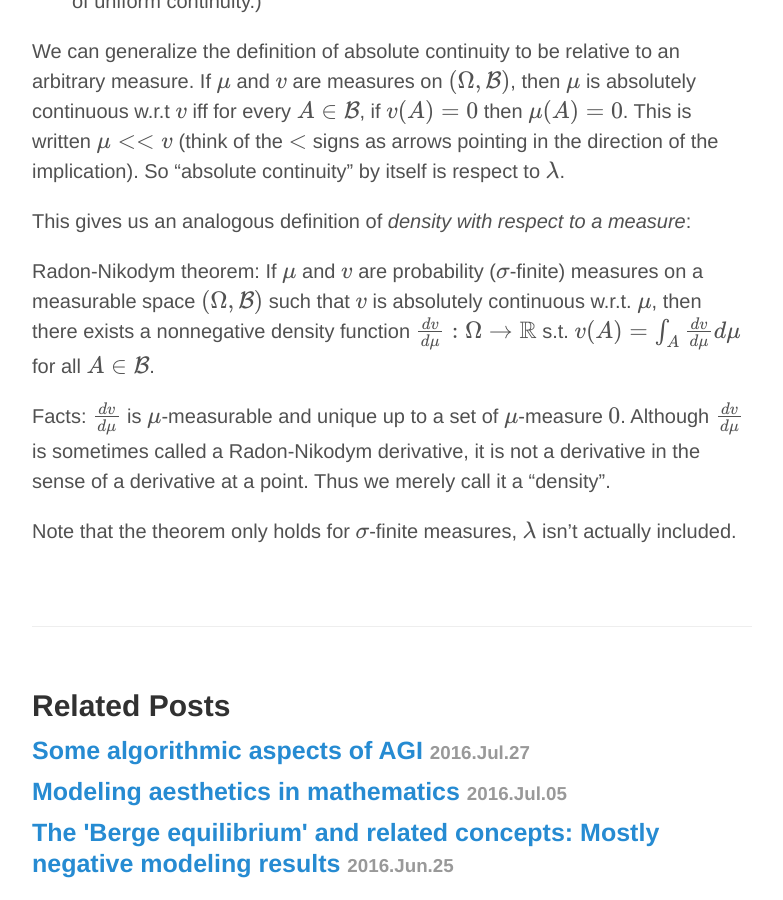
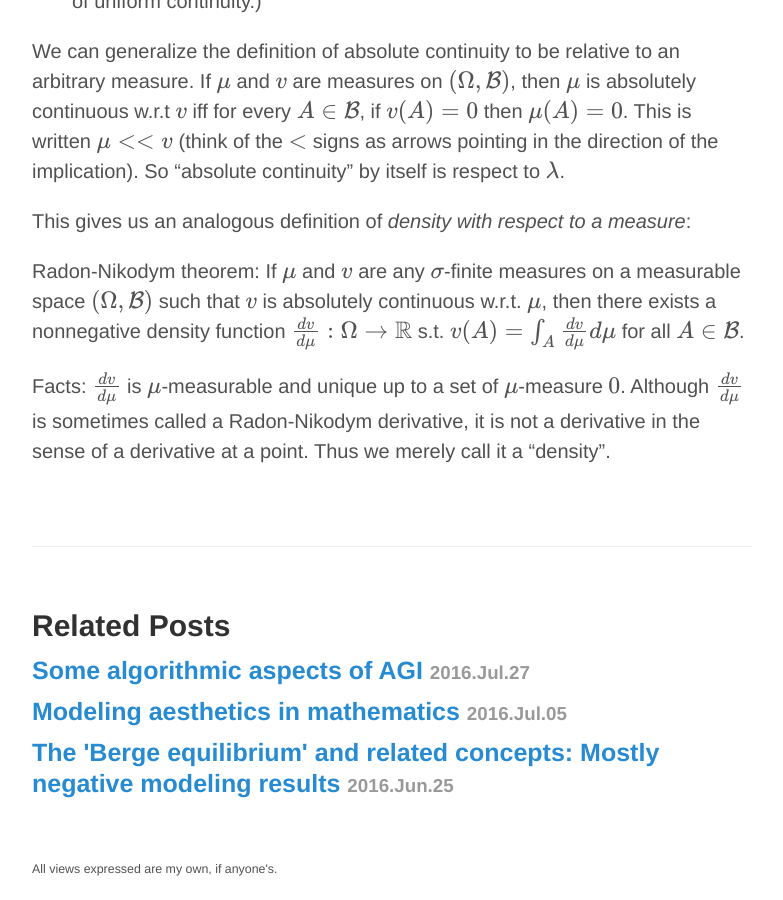
Before and after one commit to amacfie/amacfie.github.io, a Jekyll site: the page built from _posts/2016-09-25-understanding_radon-nikodym.md, in a window 1280 px wide and 900 px high, scrolled down 1151 px. Shown: the whole window, without its empty margins (248-1031 px from the left). Built offline with Jekyll 4.4.1, drawn with Linux system fonts in a browser that asks for light colours; formulas are drawn with MathJax 3; comment, search, counter and statistics services are not loaded.

Commit message:
Fix sigma finite def

```diff
--- a/_posts/2016-09-25-understanding_radon-nikodym.md
+++ b/_posts/2016-09-25-understanding_radon-nikodym.md
@@ -54,7 +54,7 @@ So "absolute continuity" by itself is respect to $$\lambda$$.
 This gives us an analogous definition of _density with respect to a measure_:
 
 Radon-Nikodym theorem:
-If $$\mu$$ and $$v$$ are probability ($$\sigma$$-finite) measures on a measurable
+If $$\mu$$ and $$v$$ are any $$\sigma$$-finite measures on a measurable
 space $$(\Omega, \mathcal{B})$$ such that $$v$$ is absolutely
 continuous w.r.t. $$\mu$$, then there exists a nonnegative density function
 $$\frac{dv}{d\mu}: \Omega \rightarrow \mathbb{R}$$ s.t. $$v(A) = \int_A
@@ -65,6 +65,3 @@ $$\mu$$-measure $$0$$.
 Although $$\frac{dv}{d\mu}$$ is sometimes called a Radon-Nikodym derivative,
 it is not a derivative in the sense of a derivative at a point.
 Thus we merely call it a "density".
-
-Note that the theorem only holds for $$\sigma$$-finite measures, $$\lambda$$
-isn't actually included.
```
